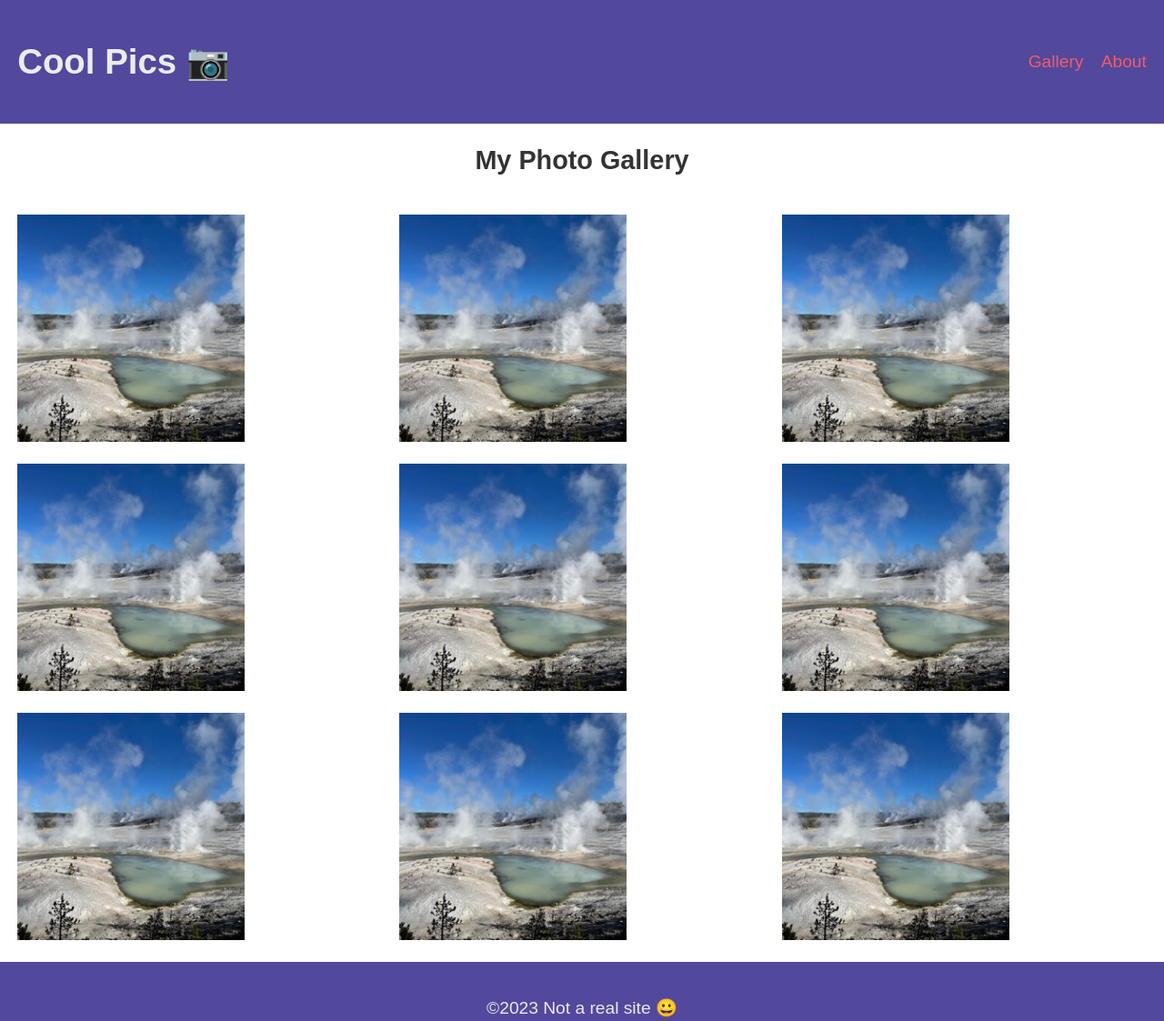
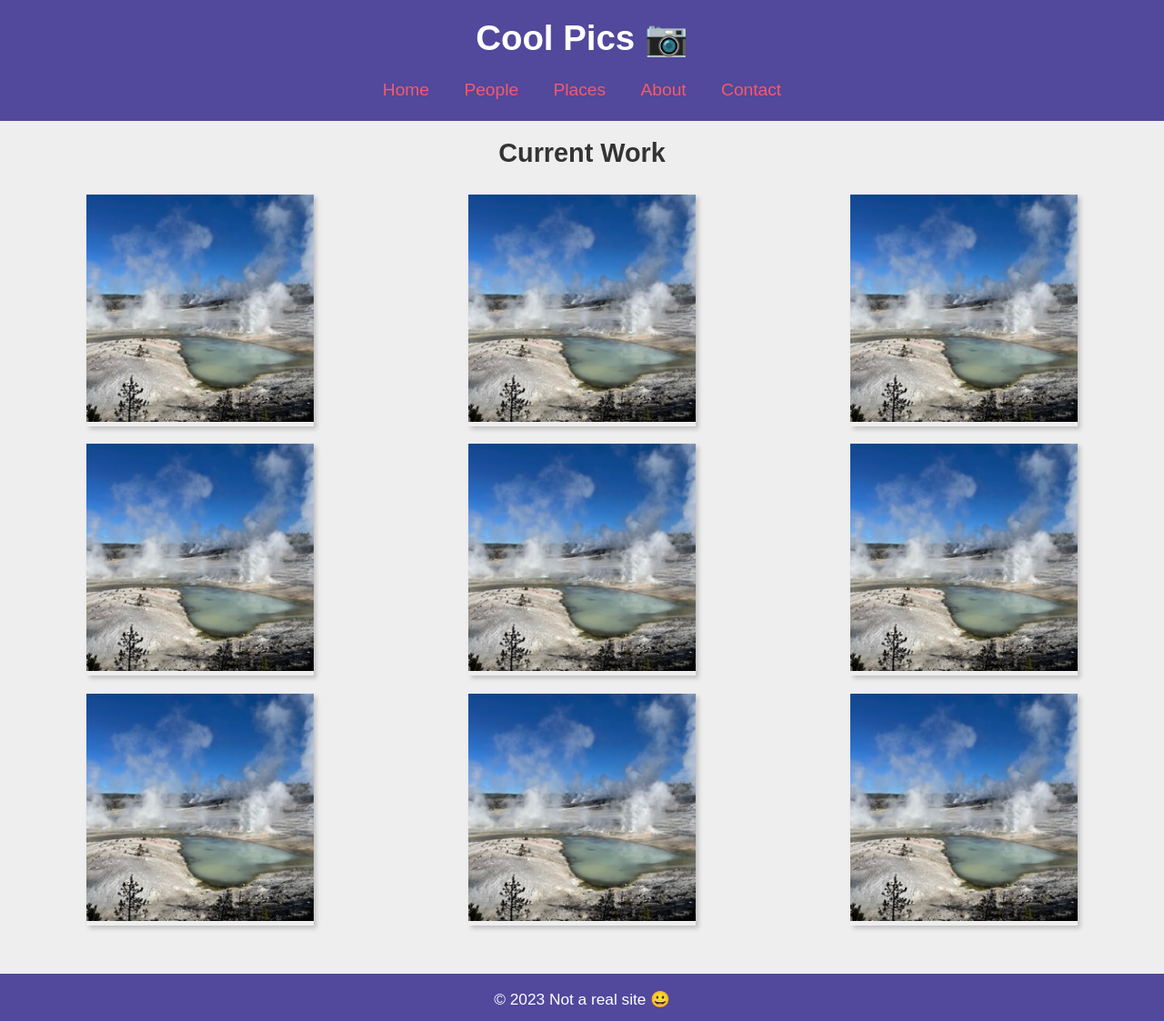
Before and after one commit to Vanny11/WDD-131W, a plain HTML site: page coolpics/index.html in a window 1280 px wide. Shown: the top 1123 px of the page at 91% size. Drawn offline with Linux system fonts and the light colour scheme; a web font is replaced by a local one.

Commit message:
coolpicfix

```diff
--- a/coolpics/coolpics.css
+++ b/coolpics/coolpics.css
@@ -1,92 +1,120 @@
 @import url("https://fonts.googleapis.com/css2?family=Mooli&display=swap");
 
-:root {
-  --primary-color: #52489c;
-  --secondary-color: #59c3c3;
+:root {  --primary-color: #52489c;
   --accent-color: #f45b69;
-  --text-dark: #333;
-  --text-light: #ebebeb;
+  --text-light: #fff;
   --primary-font: Arial, Helvetica, sans-serif;
   --secondary-font: "Mooli", sans-serif;
+}
+
+
+* {
+  box-sizing: border-box;
+  margin: 0;
+  padding: 0;
 }
 
 body {
   font-family: var(--primary-font);
   font-size: 1.2em;
-  margin: 0;
-  color: var(--text-dark);
+  background-color: #eee;
+  color: #333;
 }
 
-header, footer {
+header {
   background-color: var(--primary-color);
   color: var(--text-light);
+  text-align: center;
   padding: 1em;
-  text-align: center;
 }
 
-h1, h2 {
+header h1 {
   font-family: var(--secondary-font);
-  text-align: center;
+  font-size: 2em;
+  margin-bottom: 0.5em;
 }
 
-a {
+#menuButton {
+  background: none;
+  border: none;
+  color: white;
+  font-size: 1em;
+  font-family: var(--primary-font);
+  margin: 0.5em 0;
+}
+
+nav ul {
+  list-style: none;
+  display: flex;
+  flex-direction: column;
+  align-items: center;
+}
+
+nav ul li {
+  margin: 0.2em 0;
+}
+
+nav ul li a {
   color: var(--accent-color);
   text-decoration: none;
 }
 
-#menuBtn {
-  background: none;
-  border: none;
-  font-size: 1em;
-  color: var(--text-light);
-  cursor: pointer;
+main {
+  text-align: center;
+  padding: 1em;
 }
 
-nav ul {
-  list-style: none;
-  padding: 0;
+main h2 {
+  font-family: var(--secondary-font);
+  margin-bottom: 1em;
 }
 
 .gallery {
   display: grid;
   grid-template-columns: 1fr;
   gap: 1em;
-  padding: 1em;
+  justify-items: center;
 }
 
-figure {
-  margin: 0;
+.gallery figure {
+  box-shadow: 3px 3px 5px rgba(0, 0, 0, 0.2);
 }
 
-img {
+.gallery img {
   width: 250px;
   height: 250px;
   object-fit: cover;
-  max-width: 100%;
 }
-/* Medium screens (700px+) */
+
+footer {
+  background-color: var(--primary-color);
+  color: white;
+  text-align: center;
+  padding: 1em;
+  font-size: 0.9em;
+  margin-top: 2em;
+}
+
+/* --- Medium Screens (700px+) --- */
 @media (min-width: 700px) {
+  nav ul {
+    display: flex;
+    flex-direction: row;
+    justify-content: center;
+    gap: 2em;
+  }
+
+  #menuButton {
+    display: none;
+  }
+
   .gallery {
     grid-template-columns: repeat(2, 1fr);
   }
 }
+
+/* --- Large Screens (1000px+) --- */
 @media (min-width: 1000px) {
-  header {
-    display: flex;
-    justify-content: space-between;
-    align-items: center;
-  }
-
-  #menuBtn {
-    display: none;
-  }
-
-  nav ul {
-    display: flex;
-    gap: 1em;
-    justify-content: flex-end;
-  }
-
   .gallery {
     grid-template-columns: repeat(3, 1fr);
   }
--- a/coolpics/coolpics.js
+++ b/coolpics/coolpics.js
@@ -1,8 +1,2 @@
-document.addEventListener("DOMContentLoaded", function () {
-    const menuButton = document.getElementById("menuBtn");
-    const nav = document.getElementById("mainNav");
-
-    menuButton.addEventListener("click", function () {
-      nav.classList.toggle("open");
-    });
-  });
+// Placeholder for future JavaScript functionality
+console.log("CoolPics script loaded.");
--- a/coolpics/index.html
+++ b/coolpics/index.html
@@ -3,41 +3,44 @@
 <head>
   <meta charset="UTF-8" />
   <meta name="viewport" content="width=device-width, initial-scale=1.0" />
-  <meta name="description" content="Cool Pics Photo Gallery" />
+  <meta name="description" content="CoolPics - A gallery of cool images." />
   <meta name="author" content="Your Name" />
   <title>Cool Pics 📷</title>
   <link rel="stylesheet" href="coolpics.css" />
-  <script src="coolpics.js" defer></script>
+  <script defer src="coolpics.js"></script>
 </head>
 <body>
   <header>
     <h1>Cool Pics 📷</h1>
-    <button id="menuBtn">Menu</button>
-    <nav id="mainNav">
+    <button id="menuButton">Menu</button>
+    <nav>
       <ul>
-        <li><a href="#">Gallery</a></li>
+        <li><a href="#">Home</a></li>
+        <li><a href="#">People</a></li>
+        <li><a href="#">Places</a></li>
         <li><a href="#">About</a></li>
+        <li><a href="#">Contact</a></li>
       </ul>
     </nav>
   </header>
 
   <main>
-    <h2>My Photo Gallery</h2>
+    <h2>Current Work</h2>
     <section class="gallery">
-      <figure><img src="norris-sm.jpeg" alt="picture"></figure>
-      <figure><img src="norris-sm.jpeg" alt="picture"></figure>
-      <figure><img src="norris-sm.jpeg" alt="picture"></figure>
-      <figure><img src="norris-sm.jpeg" alt="picture"></figure>
-      <figure><img src="norris-sm.jpeg" alt="picture"></figure>
-      <figure><img src="norris-sm.jpeg" alt="picture"></figure>
-      <figure><img src="norris-sm.jpeg" alt="picture"></figure>
-      <figure><img src="norris-sm.jpeg" alt="picture"></figure>
-      <figure><img src="norris-sm.jpeg" alt="picture"></figure>
+      <figure><img src="norris-sm.jpeg" alt="Cool pic" /></figure>
+      <figure><img src="norris-sm.jpeg" alt="Cool pic" /></figure>
+      <figure><img src="norris-sm.jpeg" alt="Cool pic" /></figure>
+      <figure><img src="norris-sm.jpeg" alt="Cool pic" /></figure>
+      <figure><img src="norris-sm.jpeg" alt="Cool pic" /></figure>
+      <figure><img src="norris-sm.jpeg" alt="Cool pic" /></figure>
+      <figure><img src="norris-sm.jpeg" alt="Cool pic" /></figure>
+      <figure><img src="norris-sm.jpeg" alt="Cool pic" /></figure>
+      <figure><img src="norris-sm.jpeg" alt="Cool pic" /></figure>
     </section>
   </main>
 
   <footer>
-    <p>©2023 Not a real site 😀</p>
+    <p>© 2023 Not a real site 😀</p>
   </footer>
 </body>
 </html>
```
